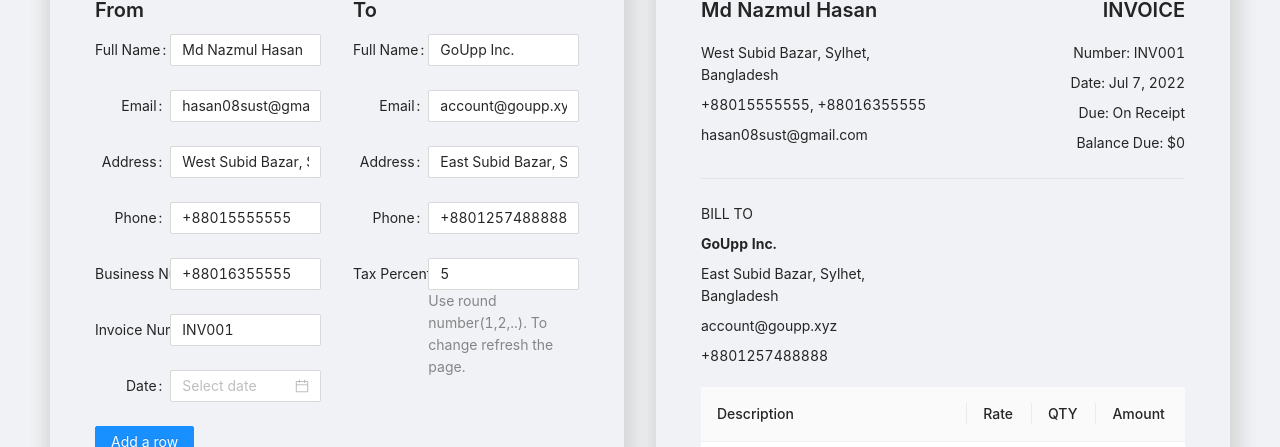
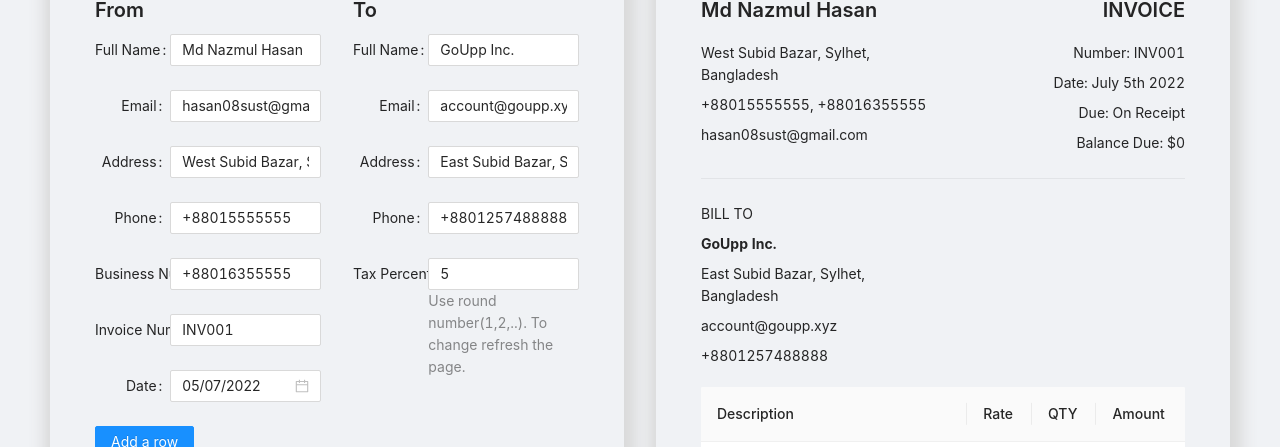
Before and after one commit to farhapartex/invoice-ui-ant-design, a React (Create React App) app: page / in a window 1280 px wide. Shown: the part 180-627 px from the top of the page. Built offline with nearby package versions, Linux system fonts and the light colour scheme.

Commit message:
added date in local state

```diff
--- a/src/components/InvoicePreview.tsx
+++ b/src/components/InvoicePreview.tsx
@@ -1,6 +1,7 @@
 import React, { useState, useEffect } from "react";
 import { Col, Row, Typography, Space, Divider } from 'antd';
 import type { ColumnsType } from 'antd/lib/table';
+import moment from "moment";
 import DataTable from "./DataTable";
 import { InvoiceCalculationData, InvoiceData } from "./interface";
 
@@ -109,7 +110,7 @@
                     <Space direction="vertical" style={{ textAlign: 'right', width: '100%' }}>
                         <Typography.Title level={4}>INVOICE</Typography.Title>
                         <Typography.Text>Number: {invoiceData.invoiceNumber}</Typography.Text>
-                        <Typography.Text>Date: Jul 7, 2022</Typography.Text>
+                        <Typography.Text>{`Date: ${moment(invoiceData.date).format('MMMM Do YYYY')}`}</Typography.Text>
                         <Typography.Text>Due: On Receipt</Typography.Text>
                         <Typography.Text>Balance Due: ${calculationData?.total}</Typography.Text>
                     </Space>
--- a/src/components/ItemTable.tsx
+++ b/src/components/ItemTable.tsx
@@ -86,6 +86,11 @@
         calculationData.setTotal(calculationData?.taxAmount + calculationData.subTotal);
     }, [calculationData.subTotal, calculationData.taxAmount])
 
+    useEffect(() => {
+        setDefaultItem();
+        form.setFieldsValue({ description: '', rate: '', qty: '' });
+    }, [items])
+
 
     const isEditing = (record: InvoiceTableData) => record.key === editingKey;
 
@@ -128,9 +133,8 @@
         }
         calculationData.setSubTotal(calculationData.subTotal + (newItem.amount || 0));
 
+        setItems([...items, newItem]);
 
-        setDefaultItem();
-        setItems([...items, newItem]);
         message.success("Item added successfully!");
         setIsModalVisible(false);
     }
@@ -265,7 +269,7 @@
                 />
             </Form>
             <InvoiceModal title="Invoice Item" isModalVisible={isModalVisible} handleCancel={handleCancel} submitHanlder={() => { }}>
-                <Form {...formItemLayout} name="itemAdd" >
+                <Form {...formItemLayout} form={form} name="itemAdd" >
                     <Form.Item
                         name={'description'}
                         label="Description"
--- a/src/components/LeftFrom.tsx
+++ b/src/components/LeftFrom.tsx
@@ -1,6 +1,7 @@
 import React from "react";
 import { Typography, Form, Input, DatePicker } from 'antd';
 import { InvoiceData } from "./interface";
+import moment from "moment";
 
 
 interface LeftFormProps {
@@ -9,6 +10,7 @@
 
 const LeftFrom: React.FC<LeftFormProps> = (props) => {
     const { invoiceData } = props;
+    const dateFormat = 'DD/MM/YYYY';
 
     return (
         <div>
@@ -33,7 +35,7 @@
                     <Input placeholder="Ex: INV001" value={invoiceData.invoiceNumber} onChange={(e) => { invoiceData.setInvoiceNumber(e.target.value) }} />
                 </Form.Item>
                 <Form.Item label="Date">
-                    <DatePicker />
+                    <DatePicker value={moment(invoiceData.date)} format={dateFormat} onChange={(date, dString) => { invoiceData.setDate(new Date(dString)) }} />
                 </Form.Item>
             </Form>
         </div>
--- a/src/components/interface.tsx
+++ b/src/components/interface.tsx
@@ -45,6 +45,8 @@
     setInvoiceTabledata: React.Dispatch<React.SetStateAction<InvoiceTableData[]>>,
     taxPercent: number,
     setTaxPercent: React.Dispatch<React.SetStateAction<number>>,
+    date: Date,
+    setDate: React.Dispatch<React.SetStateAction<Date>>,
 }
 
 export interface InvoiceCalculationData {
--- a/src/pages/RootPage.tsx
+++ b/src/pages/RootPage.tsx
@@ -28,6 +28,7 @@
     const [taxPercent, setTaxPercent] = useState<number>(5);
     const [taxAmount, setTaxAmount] = useState<number>(0);
     const [total, setTotal] = useState<number>(0);
+    const [date, setDate] = useState<Date>(new Date());
 
     const updateMedia = () => {
         setDesktop(window.innerWidth >= 1024);
@@ -71,7 +72,7 @@
 
     });
 
-    const invoiceData: InvoiceData = { fromName, setFromName, fromEmail, setFromEmail, fromAddress, setFromAddress, fromPhone, setFromPhone, businessNumber, setBusinessNumber, invoiceNumber, setInvoiceNumber, toFullName, setToFullName, toEmail, setToEmail, toAddress, setToAddress, toPhone, setToPhone, invoiceTableData, setInvoiceTabledata, taxPercent, setTaxPercent };
+    const invoiceData: InvoiceData = { fromName, setFromName, fromEmail, setFromEmail, fromAddress, setFromAddress, fromPhone, setFromPhone, businessNumber, setBusinessNumber, invoiceNumber, setInvoiceNumber, toFullName, setToFullName, toEmail, setToEmail, toAddress, setToAddress, toPhone, setToPhone, invoiceTableData, setInvoiceTabledata, taxPercent, setTaxPercent, date, setDate };
 
     const handleShowPreview = (flag: boolean) => {
         setShowPreview(flag);
```
